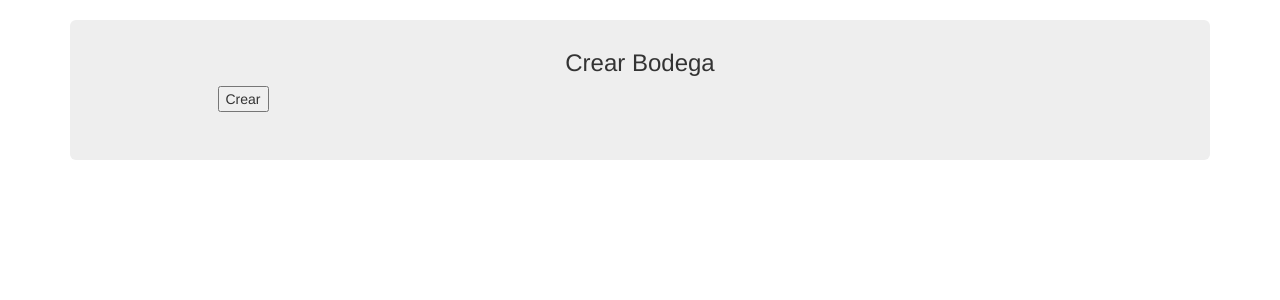
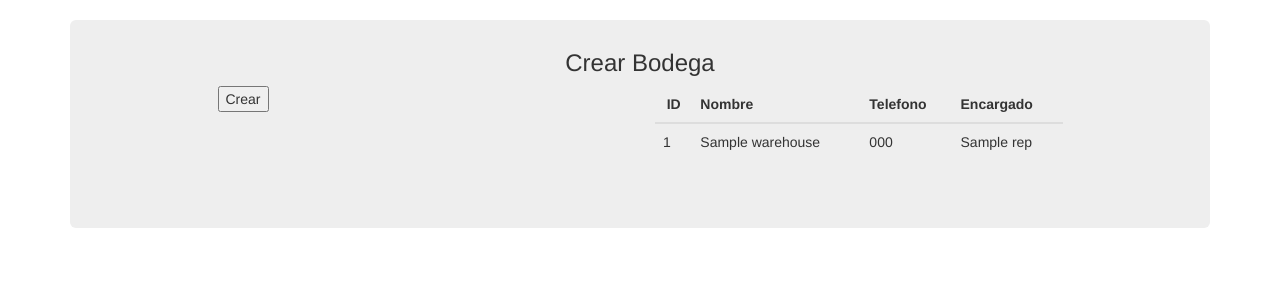
Before and after one commit to rgamboar/L-S, a Django app: template templates/intranet/warehouse.html in a window 1280 px wide. Shown: the part 52-352 px from the top of the page. Run offline with Django 3.2, Linux system fonts and the light colour scheme; the template is opened without the code that fills it: most values are stand-ins (such as "Sample title", 1, 10 or a date in 2020); some libraries are stand-ins or nearby versions.

Commit message:
Listar camiones, conductores y bodegas en creacion

```diff
--- a/templates/intranet/warehouse.html
+++ b/templates/intranet/warehouse.html
@@ -14,7 +14,7 @@
         {% if form %}
             <div class="col-sm-1">
             </div>
-            <div class="col-sm-10 default-form">
+            <div class="col-sm-5 default-form">
             <form action="{% url 'warehouse'%}" method="post">
                     {% csrf_token %}
                     {% for field in form %}
@@ -29,9 +29,37 @@
 
                 </form>
             </div>
+        {% endif %}
+
+            <div class="col-sm-5">
+            <div class="table-responsive">
+                <table class="table">
+                    <thead>
+                      <tr>
+                        <th class="text-center">ID</th>
+                        <th>Nombre</th>
+                        <th>Telefono</th>
+                        <th>Encargado</th>
+                      </tr>
+                    </thead>
+                    <tbody>
+                        {% for warehouse in warehouses %}
+                            <tr>
+                                <td>{{warehouse.id}}</td>
+                                <td>{{warehouse.name}}</td>
+                                <td>{{warehouse.phone}}</td>
+                                <td>{{warehouse.rep}}</td>
+                            </tr>
+                        {% endfor %}
+
+                    </tbody>
+                </table>
+                </div>
+            </div>
+
+
             <div class="col-sm-1">
             </div>
-        {% endif %}
         </div>
     </div>
 </div>
```
Also changed, not shown: login/views.py (+9 -3 lines), templates/intranet/driver.html (+28 -2 lines), templates/intranet/truck.html (+34 -2 lines).
